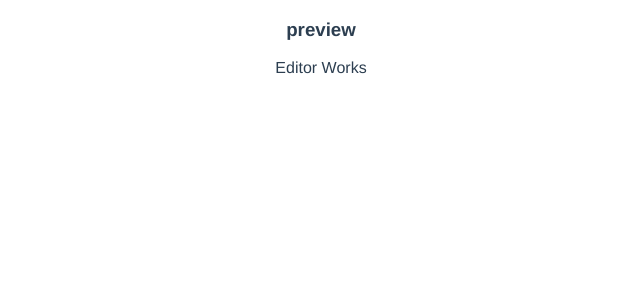
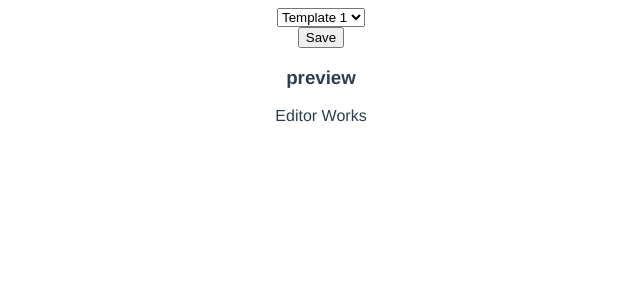
Before and after one commit to lamaSonmez/insider-editor, a Vue app: page / in a window 1280 px wide. Shown: the top 300 px of the page, without its empty margins (319-959 px from the left). Built offline with nearby package versions, Linux system fonts and the light colour scheme.

Commit message:
add constants and getters in page view

```diff
--- a/package.json
+++ b/package.json
@@ -13,14 +13,14 @@
     "core-js": "^3.6.5",
     "highlight.js": "^11.2.0",
     "jquery": "^3.6.0",
+    "loadsh": "^0.0.4",
     "postcss-loader": "^6.1.1",
-    "sass": "^1.42.1",
     "sass-loader": "^12.1.0",
     "split.js": "^1.6.4",
     "stylus-loader": "^6.1.0",
     "vue": "^3.0.0",
     "vue-router": "^4.0.11",
-    "vuex": "4.0.0-alpha.1",
+    "vuex": "^4.0.0-alpha.1",
     "vuex-persistedstate": "^4.1.0"
   },
   "devDependencies": {
@@ -33,6 +33,7 @@
     "eslint": "^6.7.2",
     "eslint-plugin-vue": "^7.0.0",
     "node-sass": "^6.0.1",
+    "sass": "^1.42.1",
     "vue-loader": "^15.9.8",
     "vue-style-loader": "^4.1.3"
   },
--- a/src/App.vue
+++ b/src/App.vue
@@ -17,7 +17,6 @@ export default {
 
 <style >
 
-
 #app {
   font-family: Avenir, Helvetica, Arial, sans-serif;
   -webkit-font-smoothing: antialiased;
--- /dev/null
+++ b/src/store/const/index.js
@@ -0,0 +1,8 @@
+import pageConstants from  '../modules/page/const';
+
+
+const constants = {
+  pageConstants
+}
+
+export default constants;
--- a/src/views/page-editor/page-editor.view.js
+++ b/src/views/page-editor/page-editor.view.js
@@ -1,5 +1,8 @@
 import editorComponent from "@/components/editor/editor.component.vue"
 import previewComponent from "@/components/preview/preview.component.vue"
+import { mapGetters } from 'vuex'
+import constants from '@/store/const'
+
 
 export default {
     name:'PageEditor',
@@ -14,8 +17,12 @@ export default {
     },
 
     computed: {
+        ...mapGetters({
+            templates:constants.pageConstants.GET_TEMPLATES,
+            current_template: constants.pageConstants.GET_CURRENT_TEMPLATE,
+        })
 
-      },
+    },
       methods:{
 
     },
--- a/src/views/page-editor/page-editor.view.vue
+++ b/src/views/page-editor/page-editor.view.vue
@@ -1,8 +1,20 @@
 <template>
-<div class="container-fluid" >
+  <div class="container-fluid mt-3">
+    <div class="col-12">
+      <div class="d-flex justify-content-end w-100">
+        <div class="select-container mr-3">
+          <select class="form-control" id="templatesHistory">
+            <option value="1">Template 1</option>
+            <option value="2">Template 2</option>
+            <option value="3">Template 3</option>
+          </select>
+        </div>
+        <button class="btn btn-success" data-toggle="modal" data-target="#saveTemplate">Save</button>
+      </div>
+    </div>
     <previewComponent></previewComponent>
-   <editorComponent></editorComponent>
-</div>
+    <editorComponent></editorComponent>
+  </div>
 </template>
 
 <script src="./page-editor.view.js"></script>
```
Also changed, not shown: 1 other file (tests, documents, lock files or other folders).
